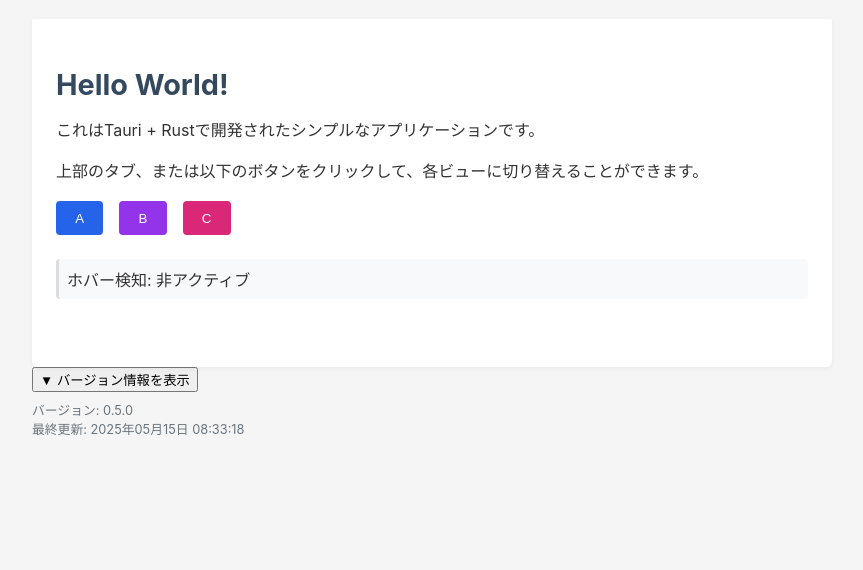
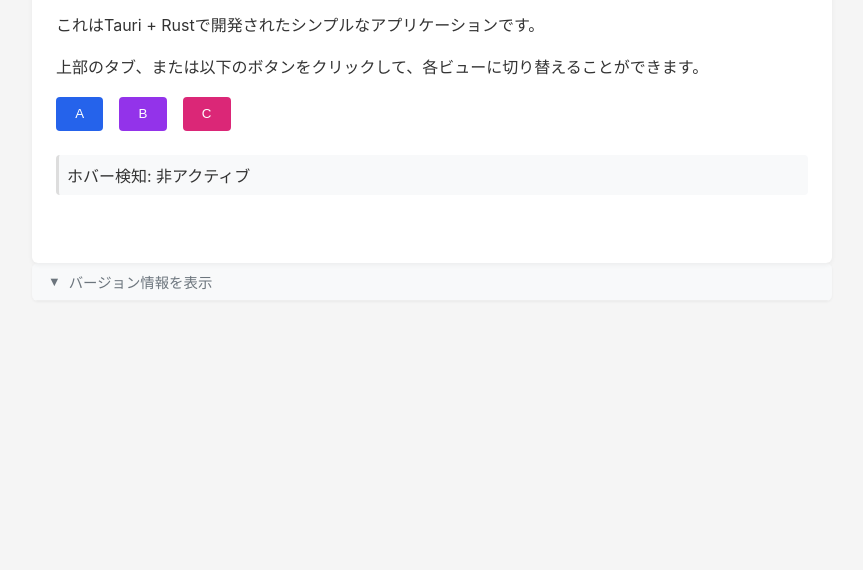
Before and after one commit to koach-noir/queuelip, a website built with Vite: page index.html in a window 1280 px wide. Shown: the part 230-800 px from the top of the page, without its empty margins (208-1071 px from the left). Built offline with nearby package versions, Linux system fonts and the light colour scheme.

Commit message:
<アコーディオン機能の追加> [release] accordion.cssのリンク追加、バージョンを0.5.1に更新

```diff
--- a/index.html
+++ b/index.html
@@ -3,6 +3,7 @@
   <head>
     <meta charset="UTF-8" />
     <link rel="stylesheet" href="/style.css" />
+    <link rel="stylesheet" href="/accordion.css" />
     <meta name="viewport" content="width=device-width, initial-scale=1.0" />
     <title>Queuelip</title>
   </head>
@@ -87,8 +88,8 @@
         </div>
         <div class="accordion-content">
           <footer class="app-footer">
-            <div id="version-info">バージョン: 0.5.0</div>
-            <div id="system-time">最終更新: 2025年05月15日 08:25:00</div>
+            <div id="version-info">バージョン: 0.5.1</div>
+            <div id="system-time">最終更新: 2025年05月15日 08:33:00</div>
           </footer>
         </div>
       </div>
```
